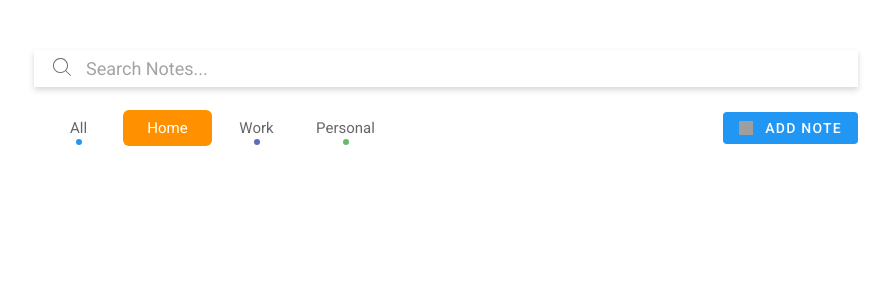
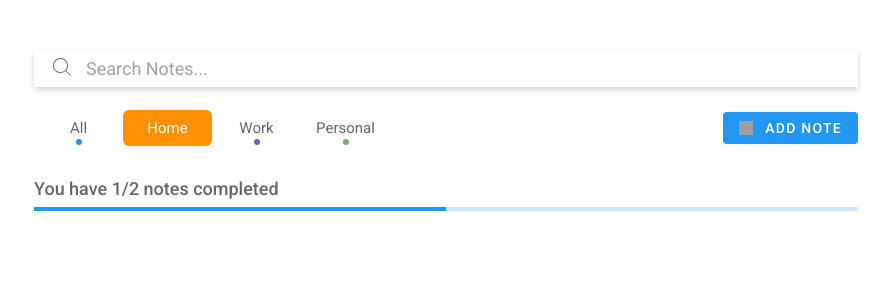
Before and after one commit to arthu0x07/the-real-note-app, a React (Vite) app: page / in a window 1280 px wide. Shown: the top 300 px of the page, without its empty margins (194-1085 px from the left). Built offline with nearby package versions, Linux system fonts and the light colour scheme; grey boxes are pictures that could not be loaded.

Commit message:
feat: create counter task component in NotesPanel

```diff
--- /dev/null
+++ b/src/components/NotesCounter/NotesCounter.tsx
@@ -0,0 +1,11 @@
+import * as S from "./styles"
+import { NotesProgressBar } from "@components/ProgressBarContainer"
+
+export function NotesCounter(){
+    return (
+        <S.NotesCounterContainer>
+            <S.TitleCounter>You have 1/2 notes completed</S.TitleCounter>
+            <NotesProgressBar />
+        </S.NotesCounterContainer>
+    )
+}
--- /dev/null
+++ b/src/components/NotesCounter/index.ts
@@ -0,0 +1 @@
+export { NotesCounter } from "./NotesCounter";
--- /dev/null
+++ b/src/components/NotesCounter/styles.ts
@@ -0,0 +1,19 @@
+import styled, { css } from "styled-components";
+import theme from "@theme/theme";
+
+export const NotesCounterContainer = styled.section`
+  width: 100%;
+  display: flex;
+  flex-direction: column;
+  justify-content: flex-start;
+  align-items: flex-start;
+`;
+
+export const TitleCounter = styled.h2(
+  () => css`
+    font-size: 1.8rem;
+    letter-spacing: 0px;
+    font-weight: 500;
+    color: ${theme.colors.main_text_color};
+  `
+);
--- /dev/null
+++ b/src/components/NotesPanel/NotesPanel.tsx
@@ -0,0 +1,10 @@
+import * as S from "./styles";
+import { NotesCounter } from "@components/NotesCounter";
+
+export function NotesPanel() {
+  return (
+    <S.NotesPanelContainer>
+      <NotesCounter />
+    </S.NotesPanelContainer>
+  );
+}
--- /dev/null
+++ b/src/components/NotesPanel/index.ts
@@ -0,0 +1 @@
+export { NotesPanel } from "./NotesPanel";
--- /dev/null
+++ b/src/components/NotesPanel/styles.ts
@@ -0,0 +1,9 @@
+import styled from "styled-components";
+
+export const NotesPanelContainer = styled.div`
+  width: 100%;
+  flex-direction: column;
+  justify-content: flex-start;
+  align-items: start;
+  margin-top: 3.2rem;
+`;
--- /dev/null
+++ b/src/components/ProgressBarContainer/NotesProgressBar.tsx
@@ -0,0 +1,10 @@
+import * as S from "./styles";
+
+export function NotesProgressBar() {
+  return (
+    <S.ProgressBarContainer>
+      <S.BackgroundDefaultProgressBar />
+      <S.BackgroundPercentProgressBar />
+    </S.ProgressBarContainer>
+  );
+}
--- /dev/null
+++ b/src/components/ProgressBarContainer/index.ts
@@ -0,0 +1 @@
+export { NotesProgressBar } from "./NotesProgressBar";
--- /dev/null
+++ b/src/components/ProgressBarContainer/styles.ts
@@ -0,0 +1,40 @@
+import styled, { css } from "styled-components";
+import theme from "@theme/theme";
+
+export const ProgressBarContainer = styled.div`
+  width: 100%;
+  flex-direction: row;
+  justify-content: flex-start;
+  align-items: start;
+  margin-top: 0.8rem;
+  overflow: hidden;
+  height: 4px;
+  position: relative;
+`;
+
+export const BackgroundDefaultProgressBar = styled.div(
+  () => css`
+    width: 100%;
+    height: 100%;
+    background-color: ${theme.colors.highlight_bg_color};
+    opacity: 0.24;
+    position: absolute;
+    z-index: 1;
+  `
+);
+
+export const BackgroundPercentProgressBar =
+  styled.div<IBackgroundPercentProgressBar>(
+    ({ percent = 50 }) => css`
+      width: ${percent}%;
+      height: 100%;
+      background-color: ${theme.colors.highlight_bg_color};
+      opacity: 1;
+      position: absolute;
+      z-index: 2;
+    `
+  );
+
+interface IBackgroundPercentProgressBar {
+  percent?: number;
+}
--- a/src/pages/home/Home.tsx
+++ b/src/pages/home/Home.tsx
@@ -1,6 +1,7 @@
 import { NotesCategory } from "@components/NotesCategory";
 import { SearchInput } from "@components/SearchInput";
 import { ButtonAddNote } from "@components/ButtonAddNote";
+import { NotesPanel } from "@components/NotesPanel";
 
 import { HomeContainer, ContainerSubFilter } from "./styles";
 
@@ -12,6 +13,7 @@ export function Home() {
         <NotesCategory />
         <ButtonAddNote />
       </ContainerSubFilter>
+      <NotesPanel />
     </HomeContainer>
   );
 }
```
